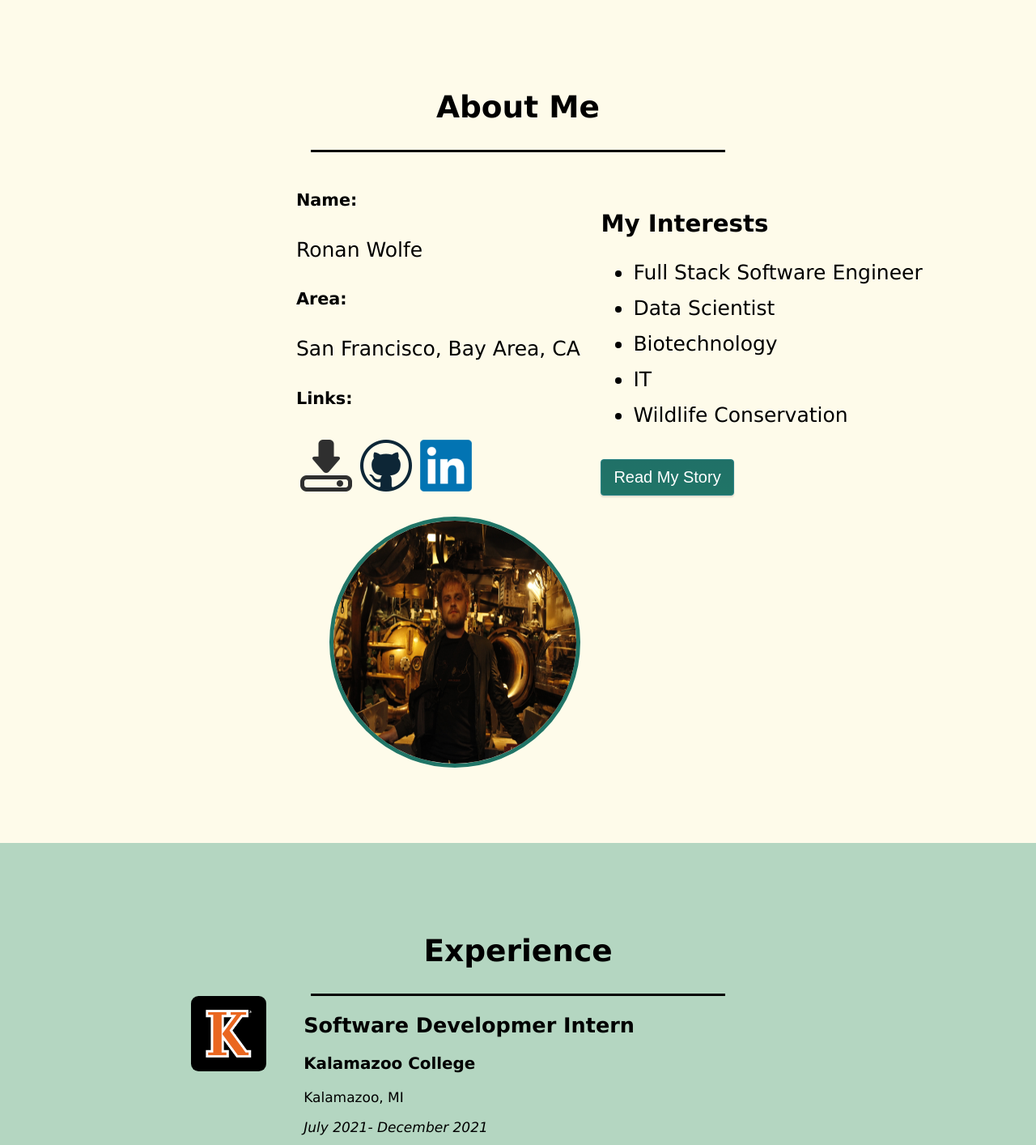
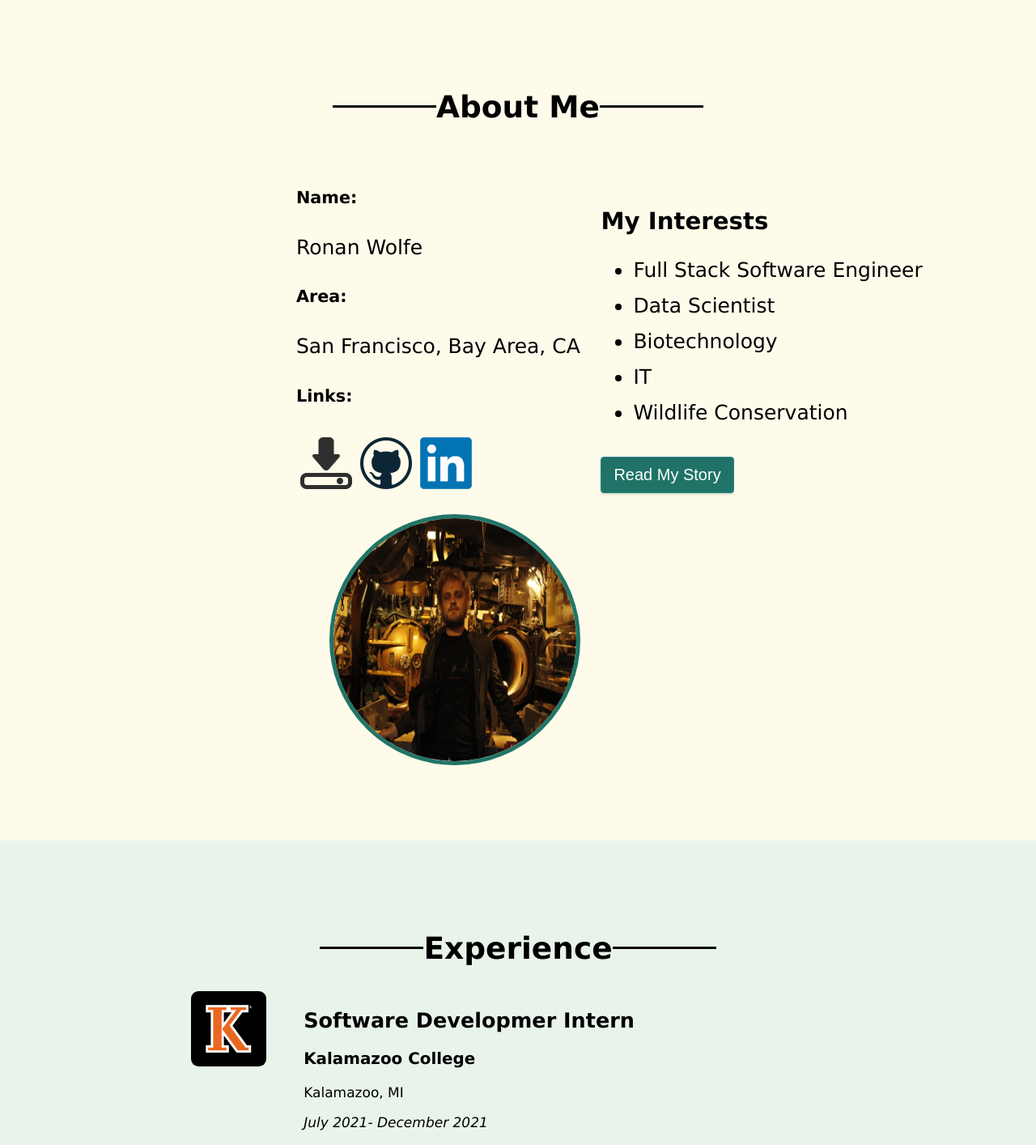
Before and after one commit to RonanGW/WolfGrove, a React (Create React App) app: page / in a window 1280 px wide. Shown: the part 876-2290 px from the top of the page at 81% size. Built offline with nearby package versions, Linux system fonts and the light colour scheme.

Commit message:
Changed color scheme and section headers

```diff
--- a/public/resumeData.json
+++ b/public/resumeData.json
@@ -171,13 +171,13 @@
       },
       {
         "title": "phyNGSD",
-        "description": "Data Compression Algorithm",
+        "description": "Omic Big Data Compression Algorithm",
         "image": "https://videohive.img.customer.envatousercontent.com/files/2f4e450e-c307-48e7-810b-d61ec2367de5/inline_image_preview.jpg?auto=compress%2Cformat&fit=crop&crop=top&max-h=8000&max-w=590&s=4e2f0efc76db407633c1a8db14a0b94c",
         "url": "https://github.com/pcdslab/PHYNGSD"
       },
       {
         "title": "Biodiversity Map",
-        "description": "Interactive Map",
+        "description": "Interactive Map of Biodiversity Loss",
         "image": "https://media.istockphoto.com/photos/green-forest-picture-id1173733640?b=1&k=20&m=1173733640&s=170667a&w=0&h=qVsBTxqYFPqZZkRr1OzHu-92jNtscIrST0UZin26CQU=",
         "url": "https://github.com/langstonhowley/seminar-webpage"
       }
--- a/src/About.js
+++ b/src/About.js
@@ -53,8 +53,11 @@ class About extends Component {
             <div className="About">
                 <div className="Section-Header">
                     <div className="Section-Header-Alignment">
-                        <h1>About Me</h1>
-                        <div className="HorizontalLine" />
+                        <h1 style={{ display: "flex", flexDirection: "row", alignItems: "center" }}>
+                            <div className="SectionNameLine" />
+                            About Me
+                            <div className="SectionNameLine" />
+                        </h1>
                     </div>
                 </div>
                 {/*<ScrollAnimation animateIn="fadeIn">*/}
--- a/src/App.css
+++ b/src/App.css
@@ -3,7 +3,7 @@
 /*	Main App
 /*----------------------------------------------*/
 .App {
-    background-color: #B4D6C1;
+    background-color: #e8f4ea;
     display: flex;
     flex-direction: column;
     justify-content: space-between;
@@ -163,6 +163,12 @@
 .HorizontalLine {
     border-top: 3px black solid;
     width: 40vw;
+}
+
+.SectionNameLine {
+    border-top: 3px black solid;
+    height: 0px;
+    width: 10vw;
 }
 
 /*----------------------------------------------*/
--- a/src/Portfolio.js
+++ b/src/Portfolio.js
@@ -66,8 +66,11 @@ class Portfolio extends Component {
             <div className="Portfolio">
                 <div className="Section-Header">
                     <div className="Section-Header-Alignment">
-                        <h1>Portfolio</h1>
-                        <div className="HorizontalLine" />
+                        <h1 style={{ display: "flex", flexDirection: "row", alignItems: "center" }}>
+                            <div className="SectionNameLine" />
+                            Portfolio
+                            <div className="SectionNameLine" />
+                        </h1>
                     </div>
                 </div>
                 {/*<div classname="portfolio-content">*/}
--- a/src/Resume.js
+++ b/src/Resume.js
@@ -100,8 +100,11 @@ class Resume extends Component {
             <div className="Resume-container">
                 <div className="Section-Header">
                     <div className="Section-Header-Alignment">
-                        <h1>Experience</h1>
-                        <div className="HorizontalLine" />
+                            <h1 style={{ display: "flex", flexDirection: "row", alignItems: "center" }}>
+                                <div className="SectionNameLine" />
+                                Experience
+                                <div className="SectionNameLine" />
+                            </h1>
                     </div>
                 </div>
                 <div className="Resume">
--- a/src/Skills.js
+++ b/src/Skills.js
@@ -24,8 +24,11 @@ class Skills extends Component {
             <div className="Skills">
                 <div className="Section-Header">
                     <div className="Section-Header-Alignment">
-                        <h1>Skills</h1>
-                        <div className="HorizontalLine" />
+                        <h1 style={{ display: "flex", flexDirection: "row", alignItems: "center" }}>
+                            <div className="SectionNameLine" />
+                            Skills
+                            <div className="SectionNameLine" />
+                        </h1>
                     </div>
                 </div>
                 <div className="Skill-bars-container">
--- a/src/Testimonials.js
+++ b/src/Testimonials.js
@@ -7,8 +7,11 @@ class Testimonials extends Component {
             <div className="Testimonials">
                 <div className="Section-Header">
                     <div className="Section-Header-Alignment">
-                        <h1>Testimonials</h1>
-                        <div className="HorizontalLine" />
+                        <h1 style={{ display: "flex", flexDirection: "row", alignItems: "center" }}>
+                            <div className="SectionNameLine" />
+                            Testimonials
+                            <div className="SectionNameLine" />
+                        </h1>
                     </div>
                 </div>
                 <div style={{ display: "flex", flexDirection: "row" }}>
```
